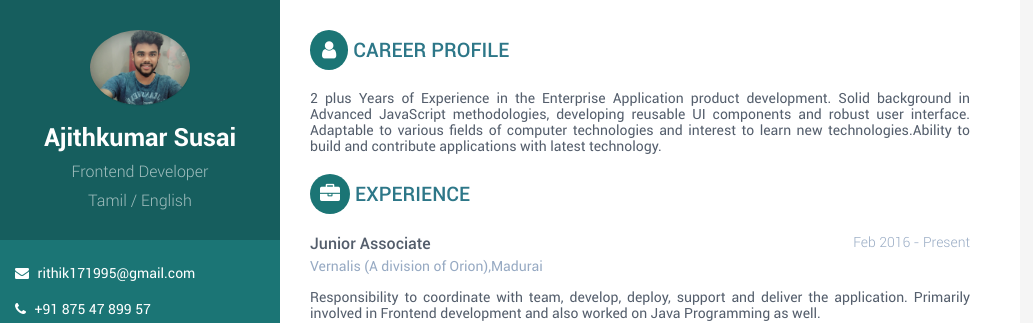
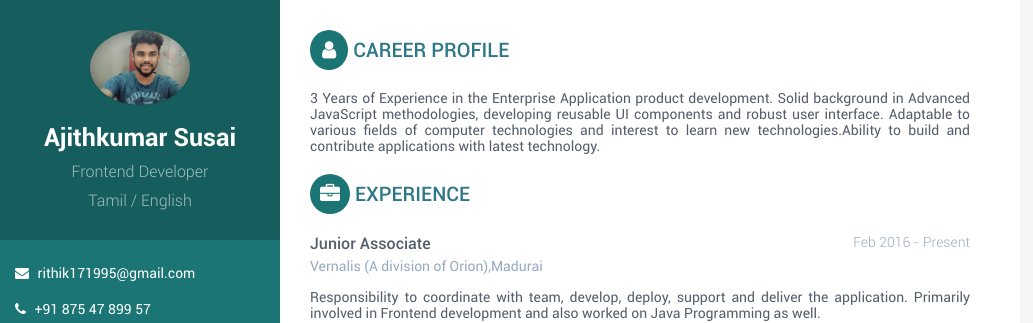
Before and after one commit to AjithRithik/resume.io, a website: page index.html in a window 1280 px wide. Shown: the top 323 px of the page, without its empty margins (0-1033 px from the left). Drawn offline with Linux system fonts and the light colour scheme.

Commit message:
Update index.html
Changes in the experiences

```diff
--- a/index.html
+++ b/index.html
@@ -135,7 +135,7 @@
       <div class="page-headings d-flex d-row align-center">
       <i class="fa fa-user icon-style p10px12px"></i>
       <span>CAREER PROFILE</span> </div>
-      <div class="page-paragraph-content"> 2 plus Years of Experience in the Enterprise Application product development. Solid background in Advanced JavaScript methodologies, developing reusable UI
+      <div class="page-paragraph-content"> 3 Years of Experience in the Enterprise Application product development. Solid background in Advanced JavaScript methodologies, developing reusable UI
         components and robust user interface. Adaptable to various fields of computer technologies and interest to learn new
         technologies.Ability to build and contribute applications with latest technology. </div>
     </div>
```
